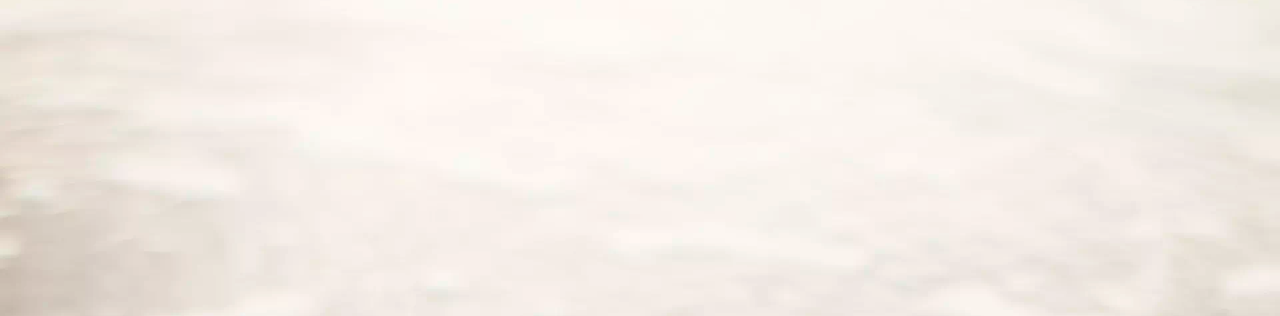
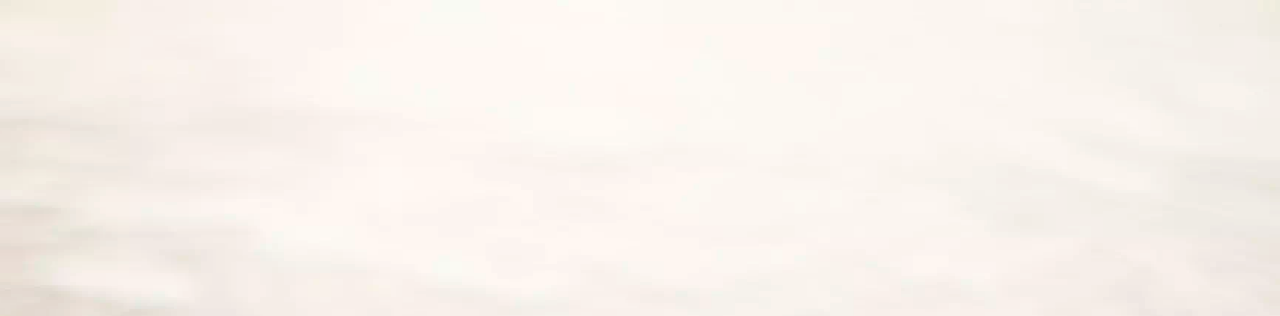
Before and after one commit to Im-Mad-Panda/the-beach, a plain HTML site: page index.html in a window 1280 px wide. Shown: the top 316 px of the page. Drawn offline with Linux system fonts and the light colour scheme.

Commit message:
background

```diff
--- a/css/style.css
+++ b/css/style.css
@@ -2,16 +2,16 @@
     margin: 0;
 }
 body{
-    background-image: url(/img/beachshowcase.webp);
-    background-size: cover;
-    background-position: center;
-    height: 700px;
     font-family: Arial, "Helvetica Neue", Helvetica, sans-serif;
     font-size: 17px;
     color: #926239;
     line-height: 1.6;
 }
 #showcase{
+    background: url('../img/beachshowcase.webp');
+    background-size: cover;
+    background-position: center;
+    height: 950px;
     text-align: center;
     padding: 0 20px;
 }
```
